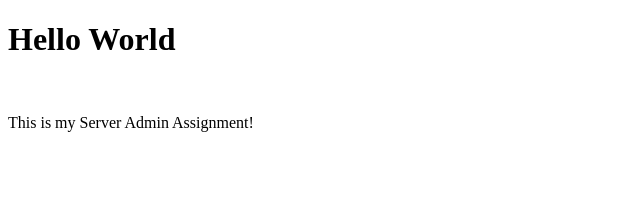
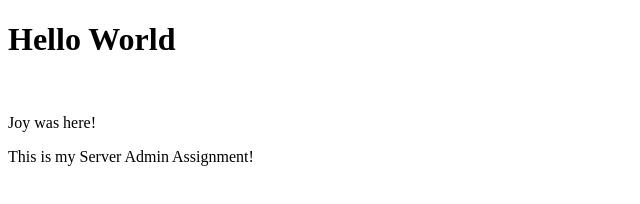
Before and after one commit to WanjiruNjunge/Server_admin, a plain HTML site: page index.html in a window 1280 px wide. Shown: the whole page, without its empty margins (0-640 px from the left). Drawn offline with Linux system fonts and the light colour scheme.

Commit message:
joyCommit

```diff
--- a/index.html
+++ b/index.html
@@ -5,6 +5,7 @@
 </head>
 <body>
 <h1>Hello World</h1><br>
+<p> Joy was here!</p>
 <p>This is my Server Admin Assignment!</p>
 </body>
 </html>
```
